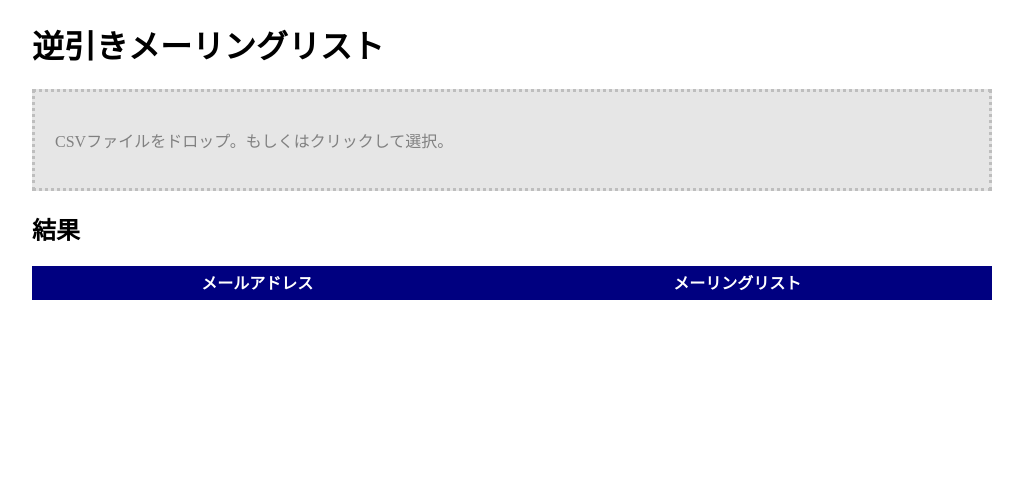
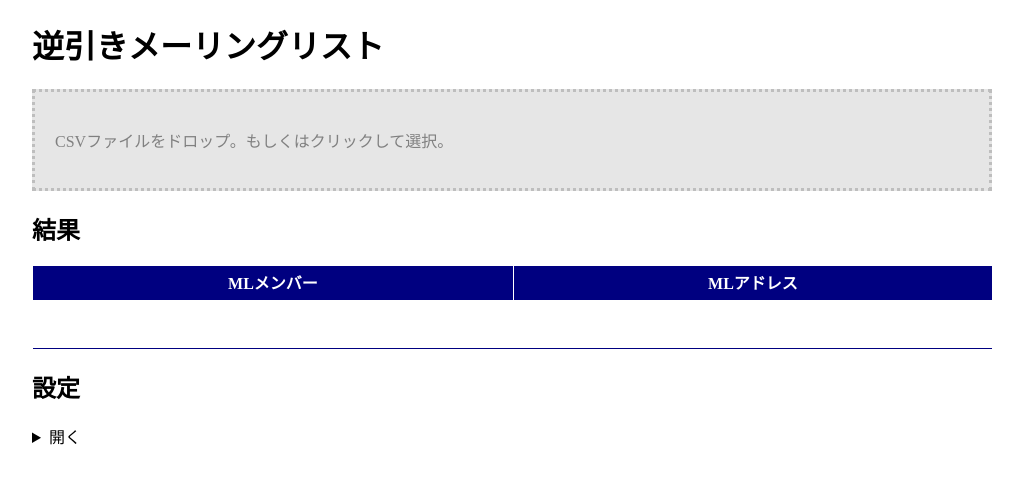
Before and after one commit to yk-szk/invert-ml, a React (Create React App) app: page / in a window 1280 px wide. Shown: the top 484 px of the page, without its empty margins (128-1151 px from the left). Built offline with nearby package versions, Linux system fonts and the light colour scheme.

Commit message:
Add configs

```diff
--- a/src/index.css
+++ b/src/index.css
@@ -24,6 +24,7 @@ tr {
 
 thead th {
   padding: .3em;
+  border-left: 1px solid white;
 }
 
 tbody td {
@@ -46,3 +47,30 @@ tbody > tr:nth-child(even) {
 tbody > tr:nth-child(odd) {
   background: white;
 }
+
+details.config[open] summary::after {
+  content: attr(data-open);
+}
+
+details.config:not([open]) summary::after {
+  content: attr(data-close);
+}
+
+div#configs {
+  width: 100%;
+  display: flex;
+  flex-direction: column;
+  align-items: center;
+}
+
+label::after {
+  content: ":";
+}
+
+div.row {
+  width: 100%;
+  margin: .2em;
+  display: flex;
+  flex-direction: row;
+  align-items: center;
+}
--- a/src/index.tsx
+++ b/src/index.tsx
@@ -31,7 +31,8 @@ function invert<S, T>(keys: S[], values: T[][]): Map<T, S[]> {
 }
 
 interface AppProps {
-  header: string[],
+  col_key: string,
+  col_value: string,
   rows: Map<string, string[]>,
 }
 
@@ -39,9 +40,12 @@ class App extends React.Component<any, AppProps> {
   constructor(props: AppProps) {
     super(props)
     this.state = {
-      header: ['メールアドレス', 'メーリングリスト'],
-      rows: new Map<string, string[]>(),
+      col_key: 'MLアドレス',
+      col_value: 'MLメンバー',
+      rows: new Map<string, string[]>([['',['']]]), // initialize rows with one entry to show empty table in the page
     }
+
+    this.handleChange = this.handleChange.bind(this);
   }
 
   handleDrop(acceptedFiles: File[]) {
@@ -82,8 +86,8 @@ class App extends React.Component<any, AppProps> {
 
       parser.on('end', () => {
         console.log(header)
-        const key_col_name = 'MLアドレス';
-        const value_col_name = 'MLメンバー';
+        const key_col_name = this.state.col_key;
+        const value_col_name = this.state.col_value;
         const col_ml_addr = header.findIndex(name => name === key_col_name);
         if (col_ml_addr === -1) {
           alert('Could not find column ' + key_col_name);
@@ -108,6 +112,11 @@ class App extends React.Component<any, AppProps> {
     reader.readAsBinaryString(file)
   }
 
+  handleChange<T extends keyof AppProps, K extends AppProps[T]>(event: React.ChangeEvent<HTMLInputElement>) {
+    const { target: { id, value } } = event;
+    this.setState({ [id]: value } as unknown as Pick<AppProps, keyof AppProps>); // TODO: remove unknown
+  }
+
   render() {
     const rows = Array<React.ReactElement>();
     this.state.rows.forEach((value, key) => {
@@ -125,8 +134,8 @@ class App extends React.Component<any, AppProps> {
     const header = (
       <thead>
         <tr>
-          <th>{this.state.header[0]}</th>
-          <th>{this.state.header[1]}</th>
+          <th>{this.state.col_value}</th>
+          <th>{this.state.col_key}</th>
         </tr>
       </thead>
     )
@@ -141,6 +150,21 @@ class App extends React.Component<any, AppProps> {
             {rows}
           </tbody>
         </table>
+        <h2>設定</h2>
+        <details className="config">
+          <summary data-open="閉じる" data-close="開く"></summary>
+          <div id="configs">
+            <div className="row">
+              <label htmlFor="col_key">メーリングリストのヘッダ</label>
+              <input type="text" title='メーリングリストのヘッダ' id="col_key" value={this.state.col_key} onChange={this.handleChange} />
+            </div>
+            <div className="row">
+              <label htmlFor="col_value">メールアドレスのヘッダ</label>
+              <input type="text" title='メールアドレスのヘッダ' id="col_value" value={this.state.col_value} onChange={this.handleChange} />
+            </div>
+          </div>
+        </details>
+
       </div>
     )
   }
```
